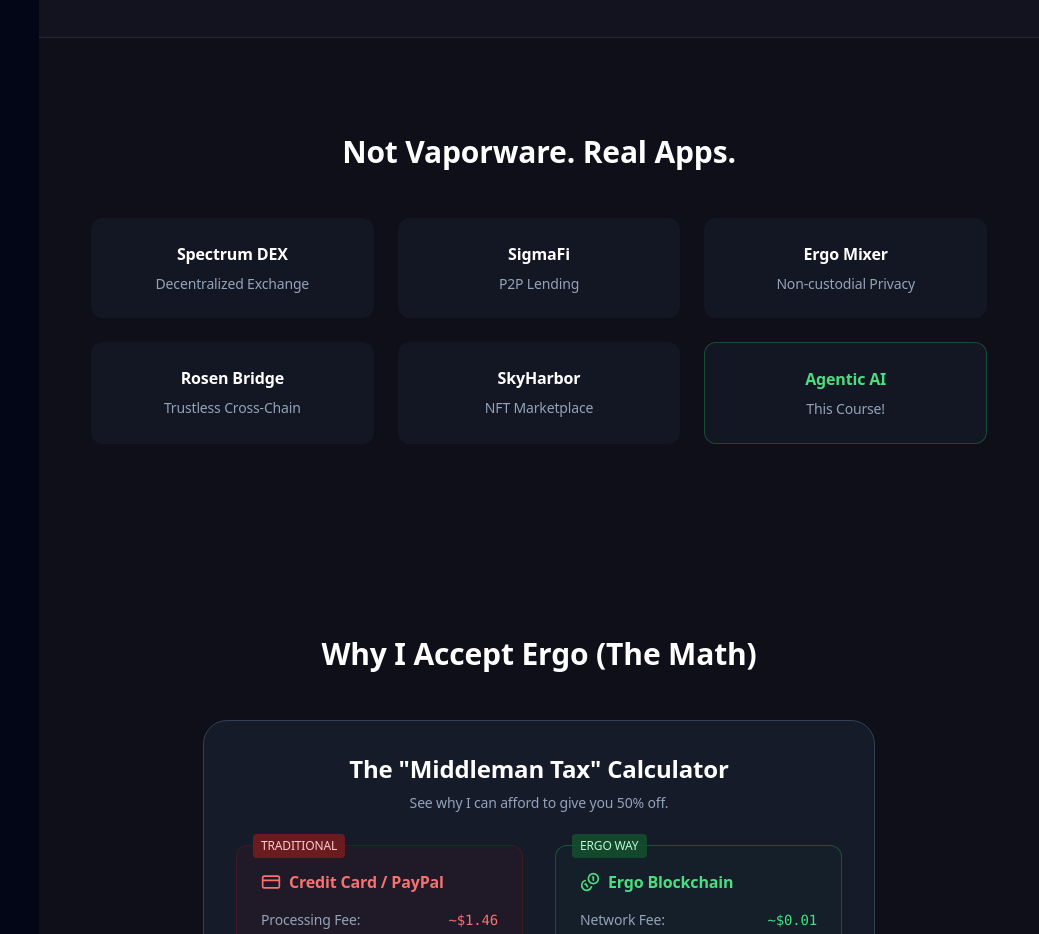
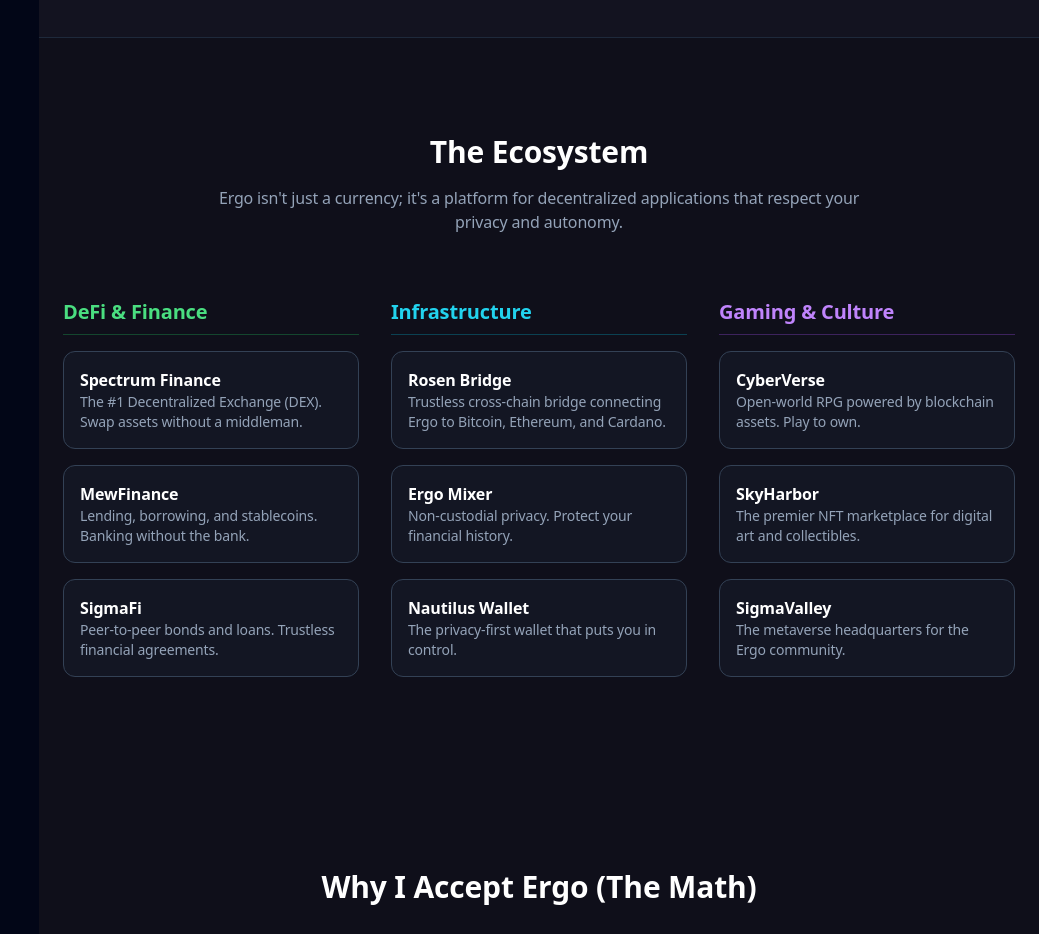
Before and after one commit to agenticaihome/ebook-frontend, a React (Create React App) app: page /why-ergo in a window 1280 px wide. Shown: the part 4420-5354 px from the top of the page, without its empty margins (241-1280 px from the left). Built offline with nearby package versions, Linux system fonts and the light colour scheme; no server answers.

Commit message:
Update Ergo ecosystem and fix repetitive quotes

```diff
--- a/src/WhyErgo.jsx
+++ b/src/WhyErgo.jsx
@@ -236,32 +236,71 @@ export default function WhyErgo() {
 
                 {/* SECTION 6: THE ECOSYSTEM */}
                 <section className="py-24 px-6">
-                    <div className="max-w-4xl mx-auto">
-                        <h2 className="text-3xl font-bold text-white mb-12 text-center">Not Vaporware. Real Apps.</h2>
-                        <div className="grid md:grid-cols-3 gap-6 text-center">
-                            <div className="p-6 bg-slate-800/30 rounded-xl">
-                                <h3 className="font-bold text-white mb-2">Spectrum DEX</h3>
-                                <p className="text-sm text-slate-400">Decentralized Exchange</p>
+                    <div className="max-w-6xl mx-auto">
+                        <h2 className="text-3xl font-bold text-white mb-4 text-center">The Ecosystem</h2>
+                        <p className="text-slate-400 text-center mb-16 max-w-2xl mx-auto">
+                            Ergo isn't just a currency; it's a platform for decentralized applications that respect your privacy and autonomy.
+                        </p>
+
+                        <div className="grid md:grid-cols-3 gap-8">
+                            {/* Category 1: DeFi */}
+                            <div className="space-y-4">
+                                <h3 className="text-xl font-bold text-green-400 border-b border-green-500/30 pb-2 mb-4">DeFi & Finance</h3>
+
+                                <a href="https://spectrum.fi" target="_blank" rel="noreferrer" className="block bg-slate-800/30 p-4 rounded-xl border border-slate-700 hover:border-green-500/50 transition-all group">
+                                    <div className="font-bold text-white group-hover:text-green-400 transition-colors">Spectrum Finance</div>
+                                    <div className="text-sm text-slate-400">The #1 Decentralized Exchange (DEX). Swap assets without a middleman.</div>
+                                </a>
+
+                                <a href="https://mew.fi" target="_blank" rel="noreferrer" className="block bg-slate-800/30 p-4 rounded-xl border border-slate-700 hover:border-green-500/50 transition-all group">
+                                    <div className="font-bold text-white group-hover:text-green-400 transition-colors">MewFinance</div>
+                                    <div className="text-sm text-slate-400">Lending, borrowing, and stablecoins. Banking without the bank.</div>
+                                </a>
+
+                                <a href="https://sigmafi.org" target="_blank" rel="noreferrer" className="block bg-slate-800/30 p-4 rounded-xl border border-slate-700 hover:border-green-500/50 transition-all group">
+                                    <div className="font-bold text-white group-hover:text-green-400 transition-colors">SigmaFi</div>
+                                    <div className="text-sm text-slate-400">Peer-to-peer bonds and loans. Trustless financial agreements.</div>
+                                </a>
                             </div>
-                            <div className="p-6 bg-slate-800/30 rounded-xl">
-                                <h3 className="font-bold text-white mb-2">SigmaFi</h3>
-                                <p className="text-sm text-slate-400">P2P Lending</p>
+
+                            {/* Category 2: Infrastructure */}
+                            <div className="space-y-4">
+                                <h3 className="text-xl font-bold text-cyan-400 border-b border-cyan-500/30 pb-2 mb-4">Infrastructure</h3>
+
+                                <a href="https://rosen.tech" target="_blank" rel="noreferrer" className="block bg-slate-800/30 p-4 rounded-xl border border-slate-700 hover:border-cyan-500/50 transition-all group">
+                                    <div className="font-bold text-white group-hover:text-cyan-400 transition-colors">Rosen Bridge</div>
+                                    <div className="text-sm text-slate-400">Trustless cross-chain bridge connecting Ergo to Bitcoin, Ethereum, and Cardano.</div>
+                                </a>
+
+                                <a href="https://ergomixer.org" target="_blank" rel="noreferrer" className="block bg-slate-800/30 p-4 rounded-xl border border-slate-700 hover:border-cyan-500/50 transition-all group">
+                                    <div className="font-bold text-white group-hover:text-cyan-400 transition-colors">Ergo Mixer</div>
+                                    <div className="text-sm text-slate-400">Non-custodial privacy. Protect your financial history.</div>
+                                </a>
+
+                                <a href="https://nautilus.wallet" target="_blank" rel="noreferrer" className="block bg-slate-800/30 p-4 rounded-xl border border-slate-700 hover:border-cyan-500/50 transition-all group">
+                                    <div className="font-bold text-white group-hover:text-cyan-400 transition-colors">Nautilus Wallet</div>
+                                    <div className="text-sm text-slate-400">The privacy-first wallet that puts you in control.</div>
+                                </a>
                             </div>
-                            <div className="p-6 bg-slate-800/30 rounded-xl">
-                                <h3 className="font-bold text-white mb-2">Ergo Mixer</h3>
-                                <p className="text-sm text-slate-400">Non-custodial Privacy</p>
-                            </div>
-                            <div className="p-6 bg-slate-800/30 rounded-xl">
-                                <h3 className="font-bold text-white mb-2">Rosen Bridge</h3>
-                                <p className="text-sm text-slate-400">Trustless Cross-Chain</p>
-                            </div>
-                            <div className="p-6 bg-slate-800/30 rounded-xl">
-                                <h3 className="font-bold text-white mb-2">SkyHarbor</h3>
-                                <p className="text-sm text-slate-400">NFT Marketplace</p>
-                            </div>
-                            <div className="p-6 bg-slate-800/30 rounded-xl border border-green-500/30">
-                                <h3 className="font-bold text-green-400 mb-2">Agentic AI</h3>
-                                <p className="text-sm text-slate-400">This Course!</p>
+
+                            {/* Category 3: Gaming & NFT */}
+                            <div className="space-y-4">
+                                <h3 className="text-xl font-bold text-purple-400 border-b border-purple-500/30 pb-2 mb-4">Gaming & Culture</h3>
+
+                                <a href="https://cyberverse.gg" target="_blank" rel="noreferrer" className="block bg-slate-800/30 p-4 rounded-xl border border-slate-700 hover:border-purple-500/50 transition-all group">
+                                    <div className="font-bold text-white group-hover:text-purple-400 transition-colors">CyberVerse</div>
+                                    <div className="text-sm text-slate-400">Open-world RPG powered by blockchain assets. Play to own.</div>
+                                </a>
+
+                                <a href="https://skyharbor.io" target="_blank" rel="noreferrer" className="block bg-slate-800/30 p-4 rounded-xl border border-slate-700 hover:border-purple-500/50 transition-all group">
+                                    <div className="font-bold text-white group-hover:text-purple-400 transition-colors">SkyHarbor</div>
+                                    <div className="text-sm text-slate-400">The premier NFT marketplace for digital art and collectibles.</div>
+                                </a>
+
+                                <a href="https://sigmaverse.io" target="_blank" rel="noreferrer" className="block bg-slate-800/30 p-4 rounded-xl border border-slate-700 hover:border-purple-500/50 transition-all group">
+                                    <div className="font-bold text-white group-hover:text-purple-400 transition-colors">SigmaValley</div>
+                                    <div className="text-sm text-slate-400">The metaverse headquarters for the Ergo community.</div>
+                                </a>
                             </div>
                         </div>
                     </div>
--- a/src/pages/Part1.jsx
+++ b/src/pages/Part1.jsx
@@ -386,7 +386,7 @@ const Part1 = () => {
                             <CaptainHero
                                 size="md"
                                 pose="working"
-                                message="Okay, real talk time. I'm about to ask you to give AI access to your email, calendar, finances, and home. That's... a lot of trust. And you SHOULD be cautious. Data breaches happen. Companies get hacked. Privacy policies change. But here's the thing: you can get 80% of the benefits with smart boundaries. You don't need all of them. You probably need TWO or THREE, tops. Let me help you pick the right ones for YOUR situation — without the tech jargon headache."
+                                message="Okay, real talk time. I'm about to ask you to give AI access to your email, calendar, finances, and home. That's... a lot of trust. And you SHOULD be cautious. Data breaches happen. Companies get hacked. Privacy policies change. But here's the thing: you can get 80% of the benefits with smart boundaries. We're not going to open the floodgates. We're going to build a fortress with a very specific, guarded drawbridge. You stay safe, but you still get the superpowers."
                             />
                         </Suspense>
 
```
